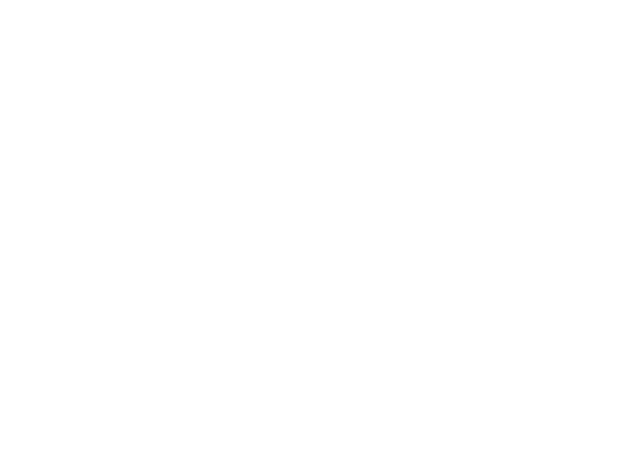
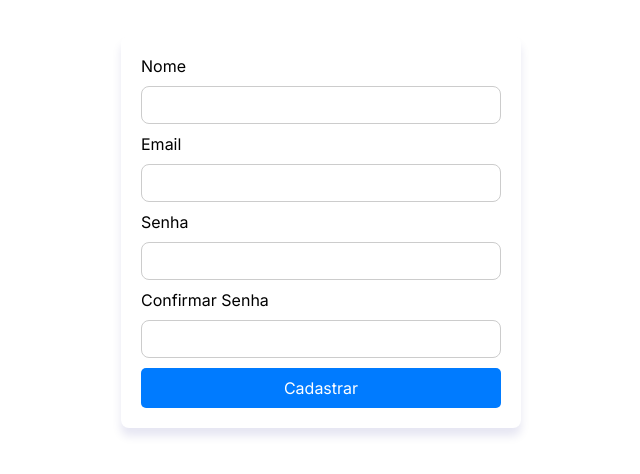
Before and after one commit to EduardaMSouza/painel-administrativo, a React (Create React App) app: page /cadastro in a window 1280 px wide. Before the commit this address had no page. Shown: the part 168-642 px from the top of the page, without its empty margins (319-959 px from the left). Built offline with nearby package versions, Linux system fonts and the light colour scheme.

Commit message:
api consumida com sucesso

```diff
--- a/db.json
+++ b/db.json
@@ -13,6 +13,12 @@
       "email": "bob.oliveira@example.com",
       "password": "senha456",
       "role": "user"
+    },
+    {
+      "id": 3,
+      "name": "jhonatan",
+      "email": "jhonatan@gmail.com",
+      "password": "Santos123"
     }
   ]
 }
--- a/src/Router/Router.tsx
+++ b/src/Router/Router.tsx
@@ -1,21 +1,22 @@
 import { BrowserRouter, Routes, Route } from "react-router-dom";
 import { PrivateRoute } from "../pages/Layout/PrivateRoute";
+import Login from "../pages/Login"
+import Cadastro from "../pages/Cadastro";
 
 
 export default function Router() {
     return (
         <BrowserRouter>
             <Routes>
-                {/* <Route
+                <Route
                     path="/"
-                    element={<Login />}
-                /> */}
-                {/* <Route
+                    element={<Login/>}
+                />
+                <Route
                     path="/cadastro"
                     element={<Cadastro />}
-                /> */}
+                />
                 <Route path="/dashboard" element={<PrivateRoute />}>
-
                 </Route>
             </Routes>
         </BrowserRouter>
--- a/src/components/Cadastro/Cadastro.tsx
+++ b/src/components/Cadastro/Cadastro.tsx
@@ -2,6 +2,7 @@ import { useForm } from 'react-hook-form';
 import { yupResolver } from '@hookform/resolvers/yup';
 import * as yup from 'yup';
 import styles from './Cadastro.module.scss';
+import { useNavigate } from 'react-router-dom';
 
 const schema = yup.object({
   name: yup.string().required('Nome é obrigatório'),
@@ -19,13 +20,36 @@ interface FormInputs {
   confirmPassword: string;
 }
 
+
 export default function Cadastro() {
   const { register, handleSubmit, formState: { errors } } = useForm<FormInputs>({
     resolver: yupResolver(schema),
   });
 
-  const onSubmit = (data: FormInputs) => {
-    console.log('Cadastro realizado com sucesso:', data);
+  const navigate = useNavigate();
+  const onSubmit = async (formData: FormInputs) => {
+
+    try {
+      const response = await fetch(`${process.env.REACT_APP_HOST}/users`, {
+        method: "POST",
+        headers: {
+          "Content-Type": "Application/json",
+        },
+        body: JSON.stringify(formData),
+      });
+
+      const responseData = await response.json();
+
+      if (!response.ok) {
+        throw new Error(responseData.error);
+      }
+
+      localStorage.setItem("@auth/token", responseData.token);
+      navigate("/")
+
+    } catch (error) {
+      console.error(error);
+    }
   };
 
   return (
--- a/src/components/login/Login.module.scss
+++ b/src/components/login/Login.module.scss
@@ -1,5 +1,4 @@
 .container_login {
-    background-color: var(--bg);
     max-width: 1200px;
     display: flex;
     justify-content: center;
@@ -29,7 +28,7 @@
     border-radius: 8px;
     box-shadow: 0px 8px 10px rgba(1, 14, 129, 0.1);
     box-sizing: border-box;
-    background-color: rgb(255, 255, 255);
+    background-color: rgba(255, 255, 255, 0.911);
     max-width: 400px;
     width: 100%;
 
--- a/src/components/login/Login.tsx
+++ b/src/components/login/Login.tsx
@@ -19,7 +19,7 @@ export default function Login() {
 
   async function authenticate(formData: FormData) {
     try {
-      const response = await fetch(`/login`, {
+      const response = await fetch(`${process.env.REACT_APP_HOST}/auth/login`, {
         method: "POST",
         headers: {
           "Content-Type": "Application/json",
@@ -43,7 +43,7 @@ export default function Login() {
   return (
     <>
     <div className={Styles.container_login}>
-      <form >
+      <form onSubmit={handleSubmit((data) => authenticate(data))}>
       <label htmlFor="email">Email:</label>
         <div className={Styles.container_individual}>
         <input
--- a/src/pages/Cadastro.tsx
+++ b/src/pages/Cadastro.tsx
@@ -1,7 +1,9 @@
+import CadastroCliente from "../components/Cadastro/Cadastro"
+
 function Cadastro(): JSX.Element {
     return (
         <>
-
+            <CadastroCliente/>
         </>
     );
 }
```
Lines whose indentation alone changed are shown as unchanged.
